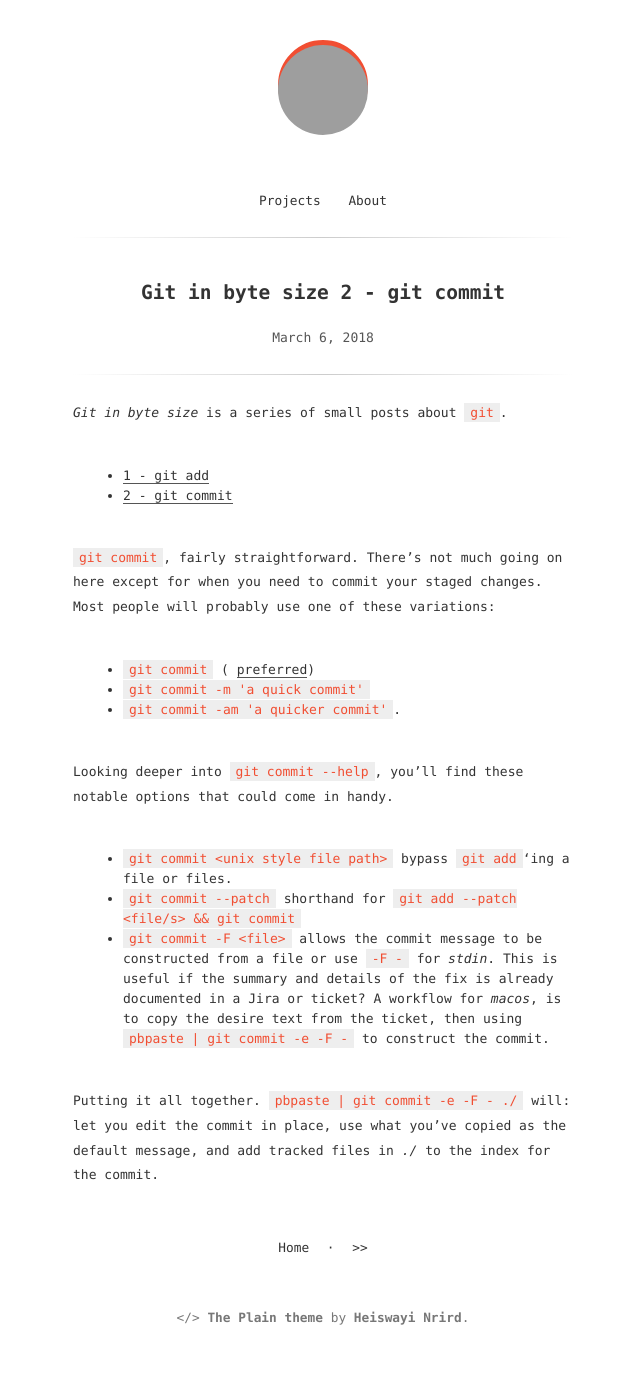
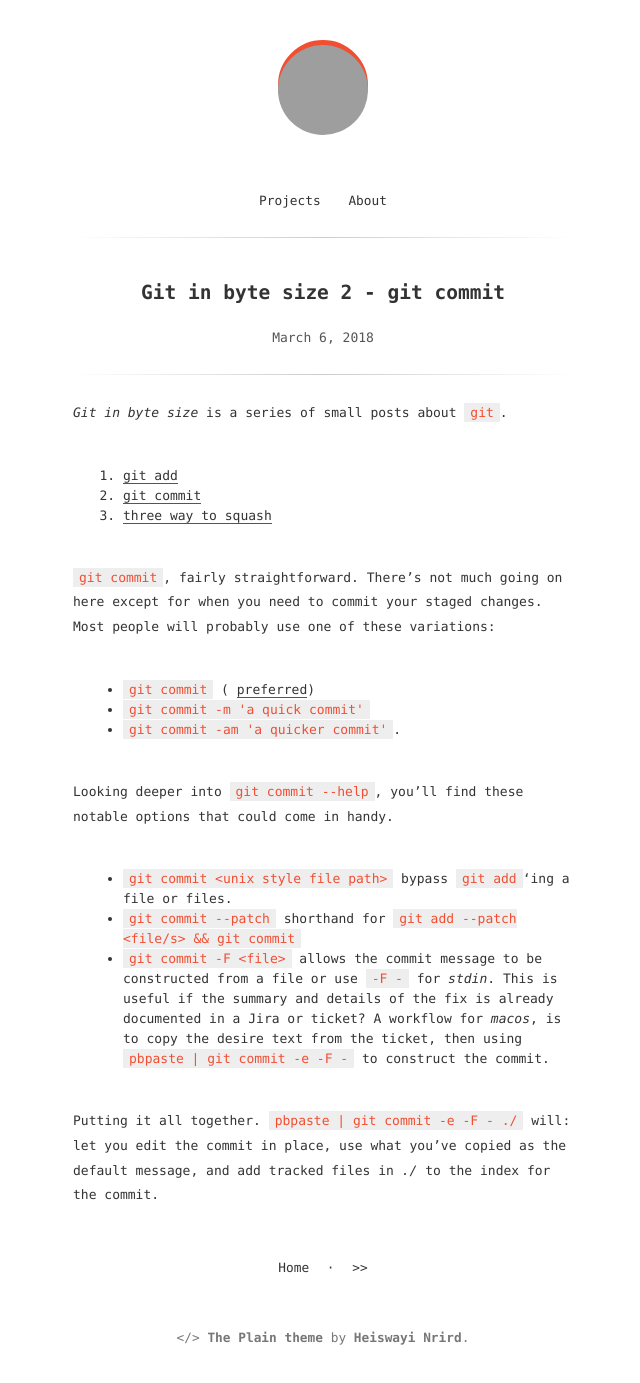
Before and after one commit to wenn/wenn.me, a Jekyll site: the page built from _posts/2018-03-06-git-in-byte-size-2-git-commit.md, in a window 1280 px wide, cut to the strip 0-1383 px from the top of the page. Shown: the whole strip, without its empty margins (317-957 px from the left). Built offline with Jekyll 4.4.1, drawn with Linux system fonts in a browser that asks for light colours; grey boxes are pictures that could not be loaded.

Commit message:
add 3rd series to list of git in byte size

```diff
--- a/_includes/series/git.in.byte.size.md
+++ b/_includes/series/git.in.byte.size.md
@@ -1,3 +1,4 @@
 _Git in byte size_ is a series of small posts about `git`.
-- [1 - git add](git-in-byte-size-1-git-add)
-- [2 - git commit](git-in-byte-size-2-git-commit)
+1. [git add](git-in-byte-size-1-git-add)
+2. [git commit](git-in-byte-size-2-git-commit)
+3. [three way to squash](git-in-byte-size-3-three-way-to-squash)
```
